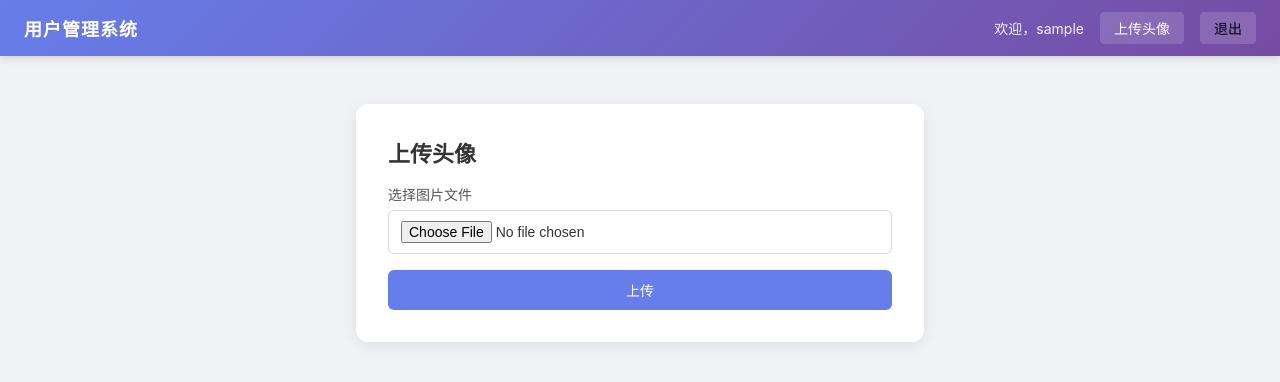
After one commit to lierrehub/flask-login-app, a Flask app: page /upload in a window 1280 px wide. The commit adds this page. Shown: the top 382 px of the page. Run offline with Flask 3, Linux system fonts and the light colour scheme; the visitor is signed in with stand-in values (Sample User, id 1); some libraries are stand-ins or nearby versions.

Commit message:
新增：用户头像上传功能
- 新增 /upload 路由（GET/POST），需要登录才能访问
- 文件保存到 static/uploads/，保留原始文件名
- 上传后显示图片预览和文件链接
- 新增 templates/upload.html 上传页面
- 导航栏添加「上传头像」链接
- 首页添加上传头像快捷入口
- 设置 MAX_CONTENT_LENGTH = 16MB
- .gitignore 添加 static/uploads/ 忽略用户上传文件

Co-Authored-By: Claude <noreply@anthropic.com>

```diff
--- a/app.py
+++ b/app.py
@@ -4,7 +4,7 @@ import sqlite3
 import logging
 import datetime
 from datetime import timedelta
-from flask import Flask, render_template, request, redirect, session
+from flask import Flask, render_template, request, redirect, session, url_for
 from flask_bcrypt import Bcrypt
 from flask_wtf.csrf import CSRFProtect
 from flask_limiter import Limiter
@@ -36,6 +36,11 @@ if secure_mode:
     app.config["SESSION_COOKIE_SECURE"] = True
 
 bcrypt = Bcrypt(app)
+
+# 文件上传配置
+app.config["MAX_CONTENT_LENGTH"] = 16 * 1024 * 1024
+UPLOAD_FOLDER = os.path.join(app.static_folder, "uploads")
+os.makedirs(UPLOAD_FOLDER, exist_ok=True)
 
 # 日志配置
 logging.basicConfig(
@@ -284,6 +289,35 @@ def index():
     return render_template("index.html", user=user_info, results=None, keyword="")
 
 
+@app.route("/upload", methods=["GET", "POST"])
+def upload():
+    """用户头像上传"""
+    username = session.get("username")
+    if not username:
+        return redirect("/login")
+
+    message = None
+    file_url = None
+    filename = None
+
+    if request.method == "POST":
+        if "file" not in request.files:
+            message = "没有选择文件"
+        else:
+            f = request.files["file"]
+            if f.filename == "":
+                message = "没有选择文件"
+            else:
+                filename = f.filename
+                save_path = os.path.join(UPLOAD_FOLDER, filename)
+                f.save(save_path)
+                file_url = url_for("static", filename=f"uploads/{filename}")
+                message = "上传成功"
+                logger.info("用户 %s 上传文件: %s", username, filename)
+
+    return render_template("upload.html", message=message, file_url=file_url, filename=filename)
+
+
 @app.route("/login", methods=["GET", "POST"])
 @limiter.limit("10 per minute")
 def login():
--- a/templates/base.html
+++ b/templates/base.html
@@ -12,6 +12,7 @@
         <div class="nav-menu">
             {% if session.get('username') %}
                 <span class="nav-item">欢迎，{{ session['username'] }}</span>
+                <a class="nav-link" href="/upload">上传头像</a>
                 <form class="logout-form" method="post" action="/logout">
                     <input type="hidden" name="csrf_token" value="{{ csrf_token() }}">
                     <button class="nav-link logout-btn" type="submit">退出</button>
--- a/templates/index.html
+++ b/templates/index.html
@@ -11,10 +11,12 @@
             <li><span class="info-label">角色：</span>{{ user['role'] }}</li>
             <li><span class="info-label">余额：</span>{{ user['balance'] }}</li>
         </ul>
+        <div style="display: flex; gap: 8px; flex-wrap: wrap;">
         <form class="logout-form" method="post" action="/logout" style="display:inline">
             <input type="hidden" name="csrf_token" value="{{ csrf_token() }}">
             <button class="btn btn-danger" type="submit">退出登录</button>
         </form>
+        <a class="btn btn-primary" href="/upload" style="text-decoration: none;">上传头像</a>
     </div>
 
     <!-- 搜索功能 -->
--- /dev/null
+++ b/templates/upload.html
@@ -0,0 +1,25 @@
+{% extends "base.html" %}
+{% block content %}
+<div class="card">
+    <h2 class="card-title">上传头像</h2>
+    {% if message %}
+        <div class="alert {% if file_url %}alert-success{% else %}alert-error{% endif %}">{{ message }}</div>
+    {% endif %}
+    <form class="form" method="post" action="/upload" enctype="multipart/form-data">
+        <input type="hidden" name="csrf_token" value="{{ csrf_token() }}">
+        <div class="form-group">
+            <label class="form-label" for="file">选择图片文件</label>
+            <input class="form-input" type="file" id="file" name="file" required>
+        </div>
+        <button class="btn btn-primary" type="submit">上传</button>
+    </form>
+    {% if file_url %}
+    <div style="margin-top: 24px; text-align: center;">
+        <h3 class="card-subtitle">预览</h3>
+        <img src="{{ file_url }}" alt="头像预览" style="max-width: 200px; max-height: 200px; border-radius: 8px; border: 2px solid #f0f0f0;">
+        <p style="margin-top: 8px; font-size: 12px; color: #888;">{{ filename }}</p>
+        <p style="margin-top: 4px;"><a href="{{ file_url }}" target="_blank" style="color: #667eea; font-size: 13px;">打开文件链接</a></p>
+    </div>
+    {% endif %}
+</div>
+{% endblock %}
```
Also changed, not shown: 1 other file.
